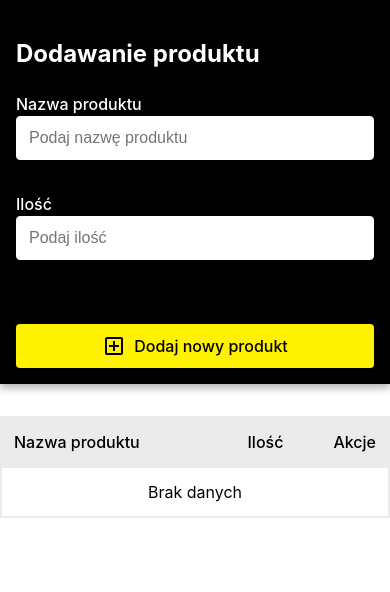
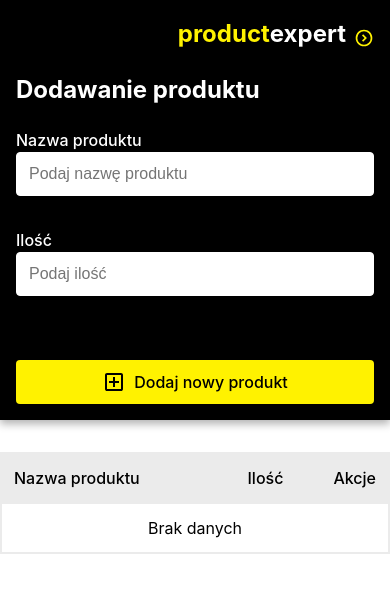
Before and after one commit to JanKrysztop/Product-Expert, a Vue app: page / in a window 390 px wide. Shown: the top 592 px of the page. Built offline with nearby package versions, Linux system fonts and the light colour scheme; the HTML template or start-up script is replaced by a standard one.

Commit message:
feat: add logo to header

```diff
--- a/index.html
+++ b/index.html
@@ -2,7 +2,7 @@
 <html lang="en">
   <head>
     <meta charset="UTF-8" />
-    <link rel="icon" type="image/svg+xml" href="/vite.svg" />
+    <link rel="icon" type="image/svg+xml" href="/logo.svg" />
     <meta name="viewport" content="width=device-width, initial-scale=1.0" />
     <title>Product Expert</title>
   </head>
--- a/src/components/EditModal.vue
+++ b/src/components/EditModal.vue
@@ -38,18 +38,18 @@ const handleSubmit = () => {
       <form @submit.prevent="handleSubmit">
         <div class="modal-body">
           <div class="form-group">
-            <label for="productName">Nazwa produktu</label>
+            <label for="edit_productName">Nazwa produktu</label>
             <input
-              id="productName"
+              id="edit_productName"
               v-model="formData.name"
               type="text"
               required
               placeholder="Podaj nazwę produktu" />
           </div>
           <div class="form-group">
-            <label for="quantity">Ilość</label>
+            <label for="edit_quantity">Ilość</label>
             <input
-              id="quantity"
+              id="edit_quantity"
               v-model.number="formData.quantity"
               type="number"
               required
@@ -62,8 +62,7 @@ const handleSubmit = () => {
             type="button"
             class="btn delete"
             @click="onDelete(formData.id)"
-            aria-label="Delete"
-            >
+            aria-label="Delete">
             <svg
               class="del-icon"
               alt="Delete Icon"
@@ -78,7 +77,7 @@ const handleSubmit = () => {
             Usuń produkt
           </button>
           <button type="submit" class="btn save" aria-label="Save">
-            <img src="../assets/pencil.svg" alt="Edit icon" />
+            <img class="edit-icon" src="../assets/pencil.svg" alt="Edit icon" />
             Aplikuj zmiany
           </button>
         </div>
@@ -205,6 +204,10 @@ input {
   fill: #fff;
 }
 
+.edit-icon {
+  padding-right: 0.5rem;
+}
+
 @media (max-width: 768px) {
   .product-form {
     display: flex;
--- a/src/components/ProductForm.vue
+++ b/src/components/ProductForm.vue
@@ -34,7 +34,10 @@ const onSubmit = () => {
 
 <template>
   <div class="form-wrapper">
-    <h2>Dodawanie produktu</h2>
+    <div class="header-container">
+      <h2>Dodawanie produktu</h2>
+      <h1><span>product</span> expert <img class="logo" src="/logo.svg" /></h1>
+    </div>
     <form @submit.prevent="onSubmit" class="product-form">
       <div class="form-group">
         <label for="productName">Nazwa produktu</label>
@@ -119,6 +122,28 @@ button:hover {
   padding-right: 0.5rem;
 }
 
+.header-container {
+  display: flex;
+  align-items: center;
+  justify-content: space-between;
+}
+h1 {
+  font-size: 2.5rem;
+  display: flex;
+  justify-content: center;
+  align-items: center;
+}
+span {
+  color: #fff200;
+}
+
+.logo {
+  width: 40px;
+  height: 40px;
+  margin-top: 0.5rem;
+  padding-left: 0.5rem;
+}
+
 @media (max-width: 768px) {
   .product-form {
     gap: 1rem;
@@ -140,5 +165,27 @@ button:hover {
     width: 100%;
     margin-top: 2rem;
   }
+
+  .header-container {
+    display: flex;
+    flex-direction: column;
+    align-items: start;
+    justify-content: space-between;
+  }
+
+  .logo {
+    width: 20px;
+    height: 20px;
+    margin-top: 0.5rem;
+    padding-left: 0.5rem;
+  }
+
+  h1 {
+    margin: 0;
+    font-size: 1.5rem;
+    display: flex;
+    align-self: flex-end;
+    order: -1;
+  }
 }
 </style>
--- a/src/components/ProductTable.vue
+++ b/src/components/ProductTable.vue
@@ -167,6 +167,10 @@ th {
 }
 td {
   border: 2px solid #ebebeb;
+  white-space: normal;
+  word-wrap: break-word;
+  overflow-wrap: anywhere;
+  max-width: 200px;
 }
 
 button {
--- a/src/style.css
+++ b/src/style.css
@@ -13,8 +13,3 @@ body {
   min-width: 320px;
   min-height: 100vh;
 }
-
-h1 {
-  font-size: 3.2em;
-  line-height: 1.1;
-}
```
Also changed, not shown: public/logo.svg (added).
